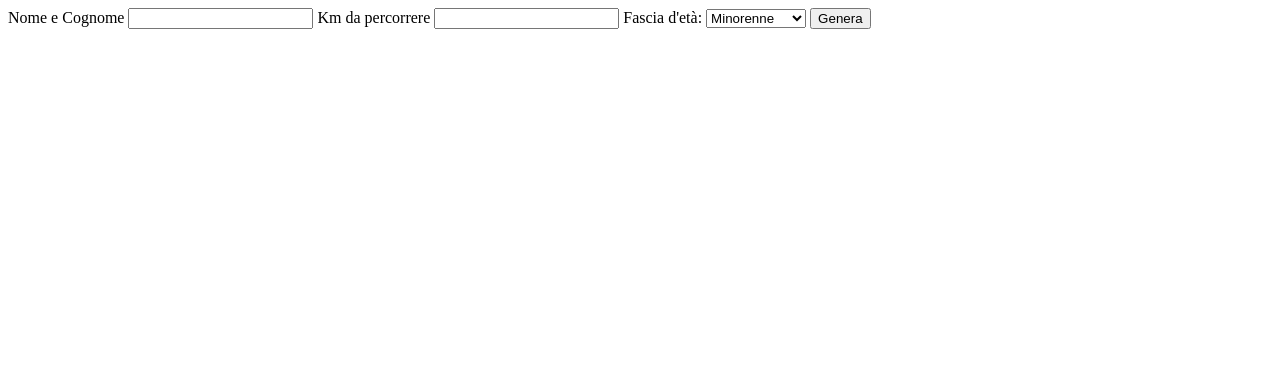
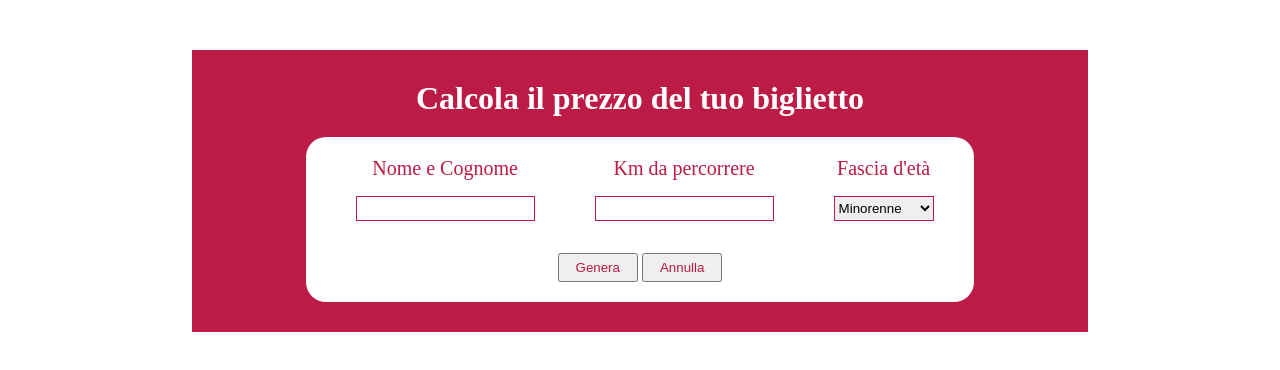
Before and after one commit to Gas9220/js-biglietto-treno-form, a plain HTML site: page index.html in a window 1280 px wide. Drawn offline with Linux system fonts and the light colour scheme.

Commit message:
Completata la prima card

```diff
--- a/css/style.css
+++ b/css/style.css
@@ -0,0 +1,61 @@
+* {
+    box-sizing: border-box;
+    margin: 0;
+    padding: 0;
+}
+
+
+.container {
+    background-color: rgb(188, 27, 69);
+    margin: 3.125rem auto;
+    width: 70%;
+    text-align: center;
+    padding: 1.875rem;
+}
+
+.top-card {
+    background-color: white;
+    width: 80%;
+    margin: 0 auto;
+    border-radius: 1.25rem;
+    padding: 1.25rem;
+}
+
+div.container h1 {
+    margin-bottom: 1.25rem;
+    color: white;
+}
+
+.fields {
+    display: flex;
+    justify-content: space-between;
+}
+
+.fields div {
+    margin-left: 1.875rem;
+    margin-right: 1.875rem;
+}
+
+div label {
+    color: rgb(188, 27, 69);
+    display: block;
+    font-size: 1.25rem;
+    margin-bottom: 1rem;
+}
+
+div input {
+    margin-bottom: 2rem;
+    height: 1.5625rem;
+    border: 1px solid rgb(188, 27, 69);
+}
+
+div select {
+    margin-bottom: 2rem;
+    height: 1.5625rem;
+    border: 1px solid rgb(188, 27, 69);
+}
+
+div button {
+    color:  rgb(188, 27, 69);
+    padding: .3125rem 1rem;
+}
--- a/index.html
+++ b/index.html
@@ -5,25 +5,49 @@
     <meta charset="UTF-8">
     <meta http-equiv="X-UA-Compatible" content="IE=edge">
     <meta name="viewport" content="width=device-width, initial-scale=1.0">
-    <title>Document</title>
+    <title>Biglietto Treno</title>
+
+    <!-- CSS -->
+    <link rel="stylesheet" href="css/style.css">
+    <!-- CSS -->
+
 </head>
 
 <body>
+    <div class="container">
+        <h1>Calcola il prezzo del tuo biglietto</h1>
+
+        <div class="top-card">
+            <form action="" method="">
+                <div class="fields">
+                    <div>
                         <label for="passengerName">Nome e Cognome</label>
                         <input type="text" id="passengerName" value="">
+                    </div>
 
+                    <div>
                         <label for="kilomenters">Km da percorrere</label>
                         <input type="text" id="kilomenters" value="">
+                    </div>
 
-    <label for="age">Fascia d'età:</label>
-
+                    <div>
+                        <label for="age">Fascia d'età</label>
                         <select name="age" id="age">
                             <option value="minorenne">Minorenne</option>
                             <option value="maggiorenne">Maggiorenne</option>
                             <option value="over65">Over 65</option>
                         </select>
+                    </div>
+                </div>
 
+                <div>
                     <button id="generate-btn">Genera</button>
+                    <button type="reset">Annulla</button>
+                </div>
+            </form>
+        </div>
+
+    </div>
 
     <script src="main.js"></script>
 </body>
```
Lines whose indentation alone changed are shown as unchanged.
